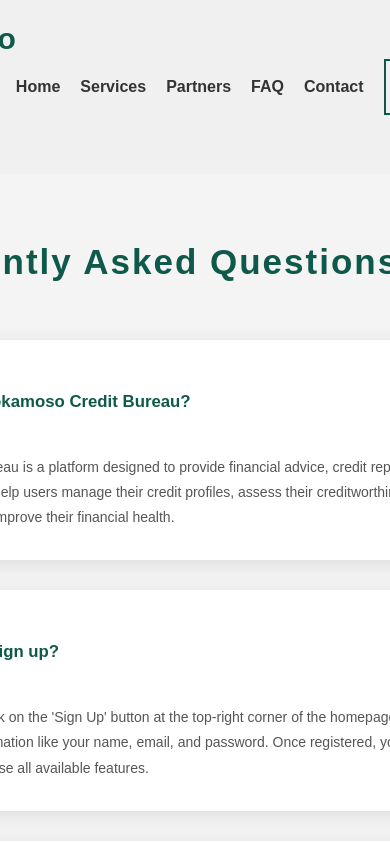
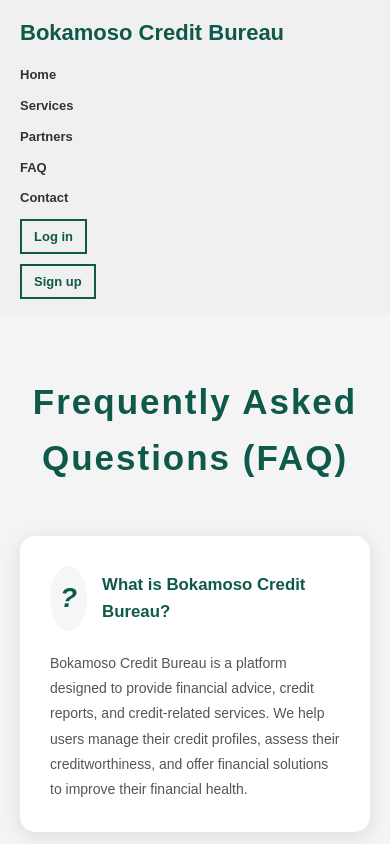
Before and after one commit to Mamosa394/frontend-credit, a React (Vite) app in the folder Credit-Bureau/: page /faq in a window 390 px wide. Built offline with nearby package versions, Linux system fonts and the light colour scheme.

Commit message:
header.css

```diff
--- a/Credit-Bureau/src/styles/Header.css
+++ b/Credit-Bureau/src/styles/Header.css
@@ -17,6 +17,7 @@
   position: sticky;
   top: 0;
   z-index: 1000;
+  flex-wrap: wrap;
 }
 
 .company_name {
@@ -30,6 +31,7 @@
   display: flex;
   align-items: center;
   gap: 20px;
+  flex-wrap: wrap;
 }
 
 .home-nav a {
@@ -38,6 +40,7 @@
   font-size: 16px;
   font-weight: bold;
   transition: color 0.3s;
+  white-space: nowrap;
 }
 
 .home-nav a:hover {
@@ -54,4 +57,61 @@
   font-weight: bold;
   cursor: pointer;
   transition: 0.3s;
+  white-space: nowrap;
 }
+
+/* Responsive adjustments */
+@media (max-width: 768px) {
+  .home-header {
+    padding: 15px 30px;
+  }
+
+  .home-nav {
+    gap: 15px;
+  }
+
+  .company_name {
+    font-size: 24px;
+  }
+}
+
+@media (max-width: 600px) {
+  .home-header {
+    padding: 15px 20px;
+    flex-direction: column;
+    align-items: flex-start;
+    gap: 15px;
+  }
+
+  .home-nav {
+    width: 100%;
+    justify-content: space-between;
+    gap: 10px;
+  }
+
+  .company_name {
+    font-size: 22px;
+  }
+
+  .home-nav a {
+    font-size: 14px;
+  }
+
+  .log-in-btn,
+  .sign-up-btn {
+    padding: 8px 12px;
+    font-size: 13px;
+  }
+}
+
+@media (max-width: 400px) {
+  .home-nav {
+    flex-direction: column;
+    align-items: flex-start;
+    gap: 10px;
+  }
+
+  .home-nav a {
+    font-size: 13px;
+  }
+}
```
